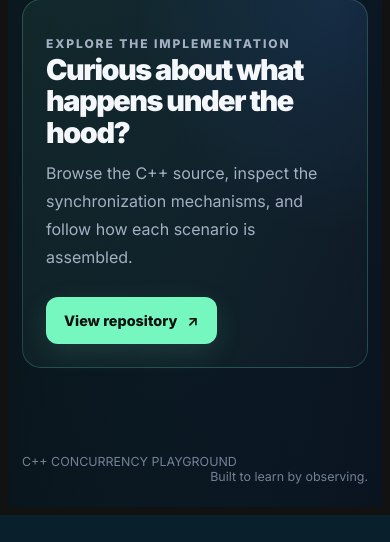
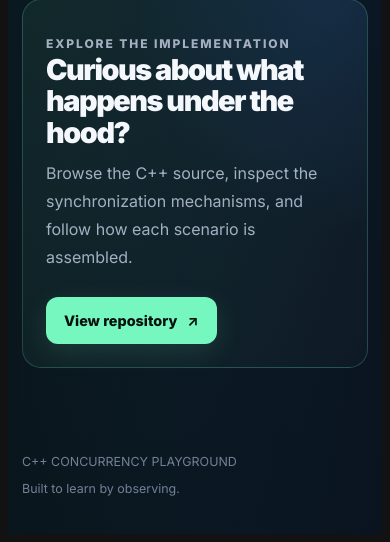
Before and after one commit to MESLIMOHAMEDM22005188/PortfolioMesli, a Django app: page /projects/concurrency/ in a window 390 px wide. Shown: the part 4453-4995 px from the top of the page. Before the commit the page ends 4968 px from the top, so only its background shows below. Run offline with Django 5.2, Linux system fonts and the light colour scheme.

Commit message:
style: refine responsive footer alignment on concurrency page

```diff
--- a/monsite/portfolio/static/assets/css/concurrency_showcase.css
+++ b/monsite/portfolio/static/assets/css/concurrency_showcase.css
@@ -109,3 +109,15 @@
 @media (prefers-reduced-motion: reduce) {
   .concurrency-page *, .concurrency-page *::before, .concurrency-page *::after { animation-duration:.01ms !important; animation-iteration-count:1 !important; transition-duration:.01ms !important; scroll-behavior:auto !important; }
 }
+
+/* Follow the portfolio's existing global footer behavior. */
+.concurrency-page .cc-footer {
+  display: flex;
+  justify-content: space-between;
+  align-items: center;
+  gap: 12px;
+}
+.concurrency-page .cc-footer span:last-child { float: none !important; }
+@media (max-width: 520px) {
+  .concurrency-page .cc-footer { align-items: flex-start; flex-direction: column; }
+}
```
